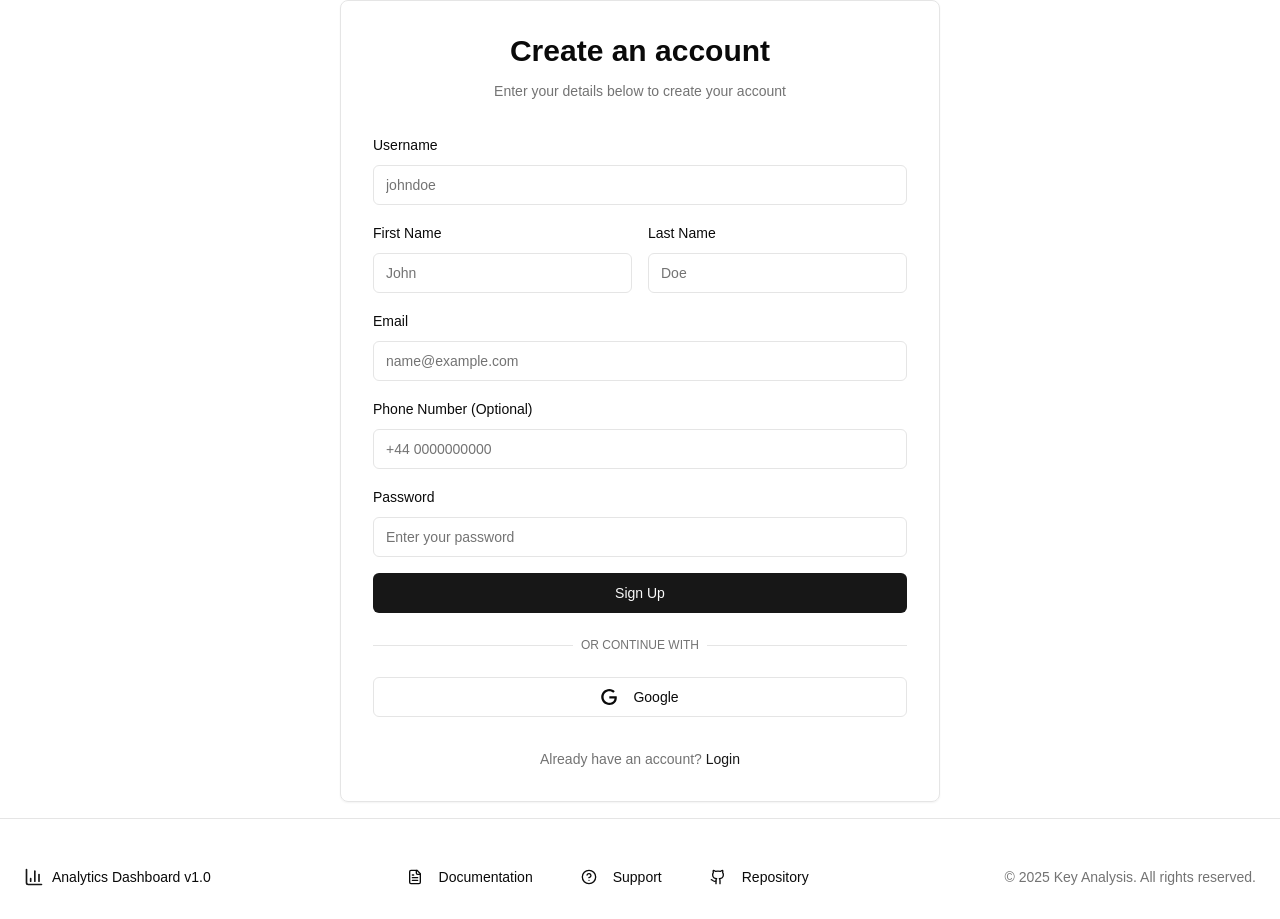
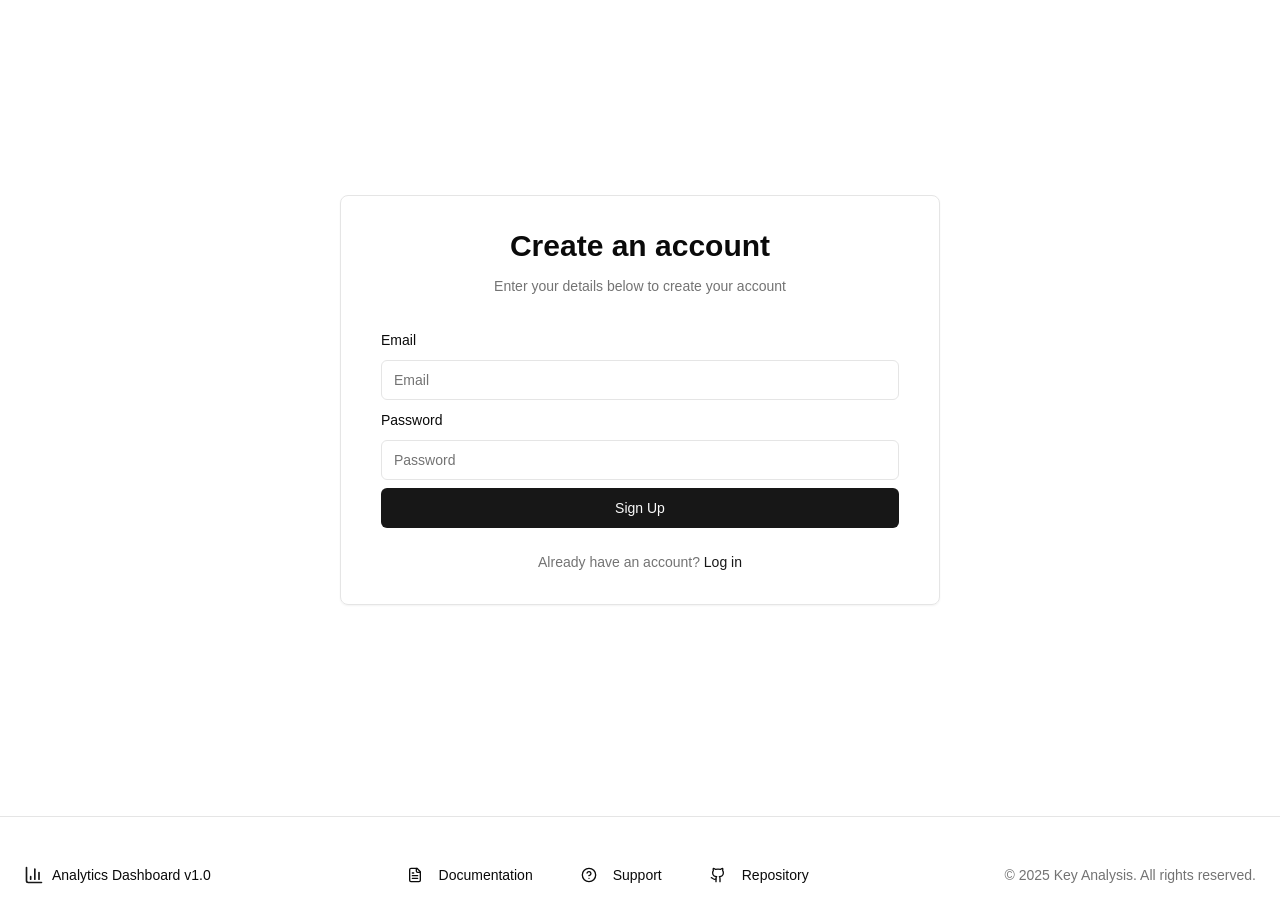
Before and after one commit to Egham-4/Royal-Hackaway-V8, a Next.js app in the folder frontend/: page /signup in a window 1280 px wide. Built offline with nearby package versions, Linux system fonts and the light colour scheme.

Commit message:
completed login and signup page.

```diff
--- a/frontend/package.json
+++ b/frontend/package.json
@@ -17,11 +17,12 @@
     "@radix-ui/react-separator": "^1.1.2",
     "@radix-ui/react-slot": "^1.1.2",
     "@radix-ui/react-tooltip": "^1.1.8",
+    "@supabase/supabase-js": "^2.48.1",
     "ai": "^4.1.26",
     "class-variance-authority": "^0.7.1",
     "clsx": "^2.1.1",
     "lucide-react": "^0.475.0",
-    "next": "15.1.6",
+    "next": "15.1.7",
     "next-themes": "^0.4.4",
     "react": "^19.0.0",
     "react-dom": "^19.0.0",
--- a/frontend/src/app/home/(components)/AddProjectDialog.tsx
+++ b/frontend/src/app/home/(components)/AddProjectDialog.tsx
@@ -50,9 +50,8 @@ export function AddProjectDialog({
             onChange={(e) => setDescription(e.target.value)}
             required
           />
-          <DialogTrigger>
-            <Button onClick={handleSubmit}>Create Project</Button>
-          </DialogTrigger>
+          {/* Use a regular Button with an onClick handler */}
+          <Button onClick={handleSubmit}>Create Project</Button>
         </div>
       </DialogContent>
     </Dialog>
--- a/frontend/src/app/login/page.tsx
+++ b/frontend/src/app/login/page.tsx
@@ -1,138 +1,104 @@
-"use client";
+"use client"; // Mark this as a Client Component
 
 import { useState } from "react";
-import Link from "next/link";
+import { supabase } from "@/lib/supabase";
 import { useRouter } from "next/navigation";
-import { Button } from "@/components/ui/button";
 import { Input } from "@/components/ui/input";
 import { Label } from "@/components/ui/label";
+import { Alert, AlertDescription, AlertTitle } from "@/components/ui/alert";
 import { Icons } from "@/components/icons";
-import { Alert, AlertTitle, AlertDescription } from "@/components/ui/alert";
 import { AlertCircle } from "lucide-react";
-import { buildApiUrl, saveToken, saveUser } from "../utils/auth";
+import { Button } from "@/components/ui/button";
 
-export default function LoginPage() {
-  const [isLoading, setIsLoading] = useState(false);
-  const [error, setError] = useState('');
-
+export default function Login() {
+  const [email, setEmail] = useState<string>("");
+  const [password, setPassword] = useState<string>("");
+  const [error, setError] = useState<string>("");
+  const [isLoading, setIsLoading] = useState<boolean>(false);
   const router = useRouter();
 
-  async function onSubmit(event: React.SyntheticEvent) {
-    event.preventDefault();
-    setIsLoading(true);
+  const handleLogin = async (e: React.FormEvent) => {
+    e.preventDefault();
+    setIsLoading(true); // Start loading
+    setError("");
 
-    let formData = {
-      email: loginform.email.value,
-      password: loginform.password.value
+    try {
+      const { error } = await supabase.auth.signInWithPassword({
+        email,
+        password,
+      });
+
+      if (error) {
+        setError(error.message);
+      } else {
+        router.push("/home"); // Redirect to dashboard after login
       }
-    let loginUrl = buildApiUrl('/auth/login')
-
-    let response = await fetch(loginUrl, {
-      method: "POST",
-      headers: {
-        "Content-Type": "application/json"
-      },
-      body: JSON.stringify(formData)
-
-    })
-
-    let json = await response.json()
-    console.log(json)
-
-    if (response.status == 200) {
-      saveToken(json.access_token)
-      saveUser(json.user)
-      router.push("/home");
+    } catch (err) {
+      setError("An unexpected error occurred.");
+    } finally {
+      setIsLoading(false); // Stop loading
     }
-
-    if (response.status == 401) {
-      setError(json.error)
-      loginform.reset()
-    }
-
-    // stop loading
-    setIsLoading(false)
-  }
+  };
 
   return (
+    <div>
       <div className="min-h-screen flex items-center justify-center bg-background">
-      <div className="relative mx-auto w-full max-w-[400px] space-y-8 p-8 border rounded-lg shadow-sm">
+        <div className="relative mx-auto w-full max-w-[600px] space-y-8 p-8 border rounded-lg shadow-sm">
           <div className="flex flex-col space-y-3 text-center">
-          <h1 className="text-3xl font-bold">Welcome back</h1>
+            <h1 className="text-3xl font-bold">Log in to your account</h1>
             <p className="text-sm text-muted-foreground">
-            Enter your credentials to access your account
+              Enter your details below to log in
             </p>
           </div>
-
-        <form name="loginform" onSubmit={onSubmit} className="space-y-4">
+          <div className="space-y-6 m-2">
+            <form onSubmit={handleLogin}>
               <div className="space-y-2">
                 <Label htmlFor="email">Email</Label>
                 <Input
-              id="email"
-              placeholder="name@example.com"
                   type="email"
-              autoCapitalize="none"
-              autoComplete="email"
-              autoCorrect="off"
-              disabled={isLoading}
-              name="email"
+                  placeholder="Email"
+                  value={email}
+                  onChange={(e) => setEmail(e.target.value)}
+                  required
                 />
               </div>
-          <div className="space-y-2">
+              <div className="space-y-2 mt-2">
                 <Label htmlFor="password">Password</Label>
                 <Input
-              id="password"
-              placeholder="Enter your password"
                   type="password"
-              disabled={isLoading}
-              name="password"
+                  placeholder="Password"
+                  value={password}
+                  onChange={(e) => setPassword(e.target.value)}
+                  required
                 />
               </div>
+              <Button
+                type="submit"
+                className="w-full mt-2"
+                disabled={isLoading}
+              >
+                {isLoading && (
+                  <Icons.spinner className="mr-2 h-4 w-4 animate-spin" />
+                )}
+                Log In
+              </Button>
+            </form>
 
-          {
-            error ?
+            {error && (
               <Alert variant="destructive">
                 <AlertCircle className="h-4 w-4" />
                 <AlertTitle>Error</AlertTitle>
                 <AlertDescription>{error}</AlertDescription>
-              </Alert> : null
-          }
-
-
-
-          <Button className="w-full" disabled={isLoading}>
-            {isLoading && (
-              <Icons.spinner className="mr-2 h-4 w-4 animate-spin" />
+              </Alert>
             )}
-            Sign In
-          </Button>
-        </form>
-
-        <div className="relative">
-          <div className="absolute inset-0 flex items-center">
-            <span className="w-full border-t" />
-          </div>
-          <div className="relative flex justify-center text-xs uppercase">
-            <span className="bg-background px-2 text-muted-foreground">
-              Or continue with
-            </span>
+            <p className="text-sm text-muted-foreground text-center">
+              Don't have an account?{" "}
+              <a href="/signup" className="text-primary hover:underline">
+                Sign up
+              </a>
+            </p>
           </div>
         </div>
-
-        <Button variant="outline" className="w-full" disabled={isLoading}>
-          <Icons.google className="mr-2 h-4 w-4" />
-          Google
-        </Button>
-
-        <p className="text-center text-sm text-muted-foreground">
-          Don't have an account?{" "}
-          <Link
-            href="/signup"
-            className="font-medium text-primary hover:underline"
-          >
-            Sign up
-          </Link>
-        </p>
       </div>
     </div>
   );
--- a/frontend/src/app/signup/page.tsx
+++ b/frontend/src/app/signup/page.tsx
@@ -1,61 +1,47 @@
-"use client";
+"use client"; // Mark this as a Client Component
 
 import { useState } from "react";
-import Link from "next/link";
-import { Button } from "@/components/ui/button";
+import { supabase } from "@/lib/supabase";
+import { useRouter } from "next/navigation";
 import { Input } from "@/components/ui/input";
 import { Label } from "@/components/ui/label";
-import { Alert, AlertDescription, AlertTitle } from "@/components/ui/alert"
+import { Alert, AlertDescription, AlertTitle } from "@/components/ui/alert";
 import { Icons } from "@/components/icons";
-import { useRouter } from "next/navigation";
 import { AlertCircle } from "lucide-react";
-import { buildApiUrl } from "../utils/auth";
+import { Button } from "@/components/ui/button";
 
-export default function SignUpPage() {
-  const [isLoading, setIsLoading] = useState(false);
-  const [error, setError] = useState('')
-  const router = useRouter()
+export default function SignUp() {
+  const [email, setEmail] = useState<string>("");
+  const [password, setPassword] = useState<string>("");
+  const [error, setError] = useState<string>("");
+  const [isLoading, setIsLoading] = useState<boolean>(false);
+  const router = useRouter();
 
-  async function onSubmit(event: React.SyntheticEvent) {
-    event.preventDefault();
-    setIsLoading(true);
-    // send forma data to backend
-    let formData = {
-      firstname: registerform.firstName.value,
-      lastname: registerform.lastname.value,
-      username: registerform.username.value,
-      email: registerform.email.value,
-      phone_number: registerform.phone.value || "",
-      password: registerform.password.value,
+  const handleSignUp = async (e: React.FormEvent) => {
+    e.preventDefault();
+    setIsLoading(true); // Start loading
+    setError("");
+
+    try {
+      const { error } = await supabase.auth.signUp({
+        email,
+        password,
+      });
+
+      if (error) {
+        setError(error.message);
+      } else {
+        router.push("/login"); // Redirect to dashboard after sign-up
       }
-
-    //let response = await fetch(process.env.API_URL + '/auth/register')
-    let registerUrl = buildApiUrl('/auth/register')
-    let response = await fetch(registerUrl, {
-      method: "POST",
-      headers: {
-        "Content-Type": "application/json"
-      },
-      body: JSON.stringify(formData)
-
-    })
-
-    let json = await response.json()
-
-    if (response.status == 200) {
-      router.push('/login')
+    } catch (err) {
+      setError("An unexpected error occurred.");
+    } finally {
+      setIsLoading(false); // Stop loading
     }
-
-    if (response.status == 409) {
-      setError(json.error)
-      registerform.reset()
-    }
-
-    // stop loading
-    setIsLoading(false)
-  }
+  };
 
   return (
+    <div>
       <div className="min-h-screen flex items-center justify-center bg-background">
         <div className="relative mx-auto w-full max-w-[600px] space-y-8 p-8 border rounded-lg shadow-sm">
           <div className="flex flex-col space-y-3 text-center">
@@ -64,119 +50,54 @@ export default function SignUpPage() {
               Enter your details below to create your account
             </p>
           </div>
-
-        <div className="space-y-6">
-          <form name="registerform" onSubmit={onSubmit} className="space-y-4">
+          <div className="space-y-6 m-2">
+            <form onSubmit={handleSignUp}>
               <div className="space-y-2">
-              <Label htmlFor="username">Username</Label>
+                <Label htmlFor="email">Email</Label>
                 <Input
-                id="username"
-                placeholder="johndoe"
-                name="username"
-                type="text"
-                autoCapitalize="none"
-                autoComplete="username"
-                autoCorrect="off"
-                disabled={isLoading}
+                  type="email"
+                  placeholder="Email"
+                  value={email}
+                  onChange={(e) => setEmail(e.target.value)}
                   required
                 />
               </div>
-
-            <div className="grid gap-4 grid-cols-2">
-              <div className="space-y-2">
-                <Label htmlFor="firstName">First Name</Label>
-                <Input name="firstName" id="firstname" placeholder="John" required disabled={isLoading} />
-              </div>
-
-              <div className="space-y-2">
-                <Label htmlFor="lastName">Last Name</Label>
-                <Input id="lastName" name="lastname" placeholder="Doe" required disabled={isLoading} />
-              </div>
-            </div>
-
-            <div className="space-y-2">
-              <Label htmlFor="email">Email</Label>
+              <div className="space-y-2 mt-2">
+                <Label htmlFor="password">Password</Label>
                 <Input
-                id="email"
-                placeholder="name@example.com"
-                type="email"
-                name="email"
-                autoCapitalize="none"
-                autoComplete="email"
-                autoCorrect="off"
-                disabled={isLoading}
+                  type="password"
+                  placeholder="Password"
+                  value={password}
+                  onChange={(e) => setPassword(e.target.value)}
                   required
                 />
               </div>
-
-            <div className="space-y-2">
-              <Label htmlFor="phone">Phone Number (Optional)</Label>
-              <Input
-                id="phone"
-                name="phone"
-                placeholder="+44 0000000000"
-                type="tel"
-                autoComplete="tel"
+              <Button
+                type="submit"
+                className="w-full mt-2"
                 disabled={isLoading}
-              />
-            </div>
-
-            <div className="space-y-2">
-              <Label htmlFor="password">Password</Label>
-              <Input
-                id="password"
-                name="password"
-                placeholder="Enter your password"
-                type="password"
-                disabled={isLoading}
-                required
-              />
-            </div>
-
-            {
-              error ?
-                <Alert variant="destructive">
-                  <AlertCircle className="h-4 w-4" />
-                  <AlertTitle>Error</AlertTitle>
-                  <AlertDescription>{error}</AlertDescription>
-                </Alert> : null
-            }
-
-
-            <Button className="w-full" disabled={isLoading}>
+              >
                 {isLoading && (
                   <Icons.spinner className="mr-2 h-4 w-4 animate-spin" />
                 )}
                 Sign Up
               </Button>
             </form>
-
-          <div className="relative">
-            <div className="absolute inset-0 flex items-center">
-              <span className="w-full border-t" />
-            </div>
-            <div className="relative flex justify-center text-xs uppercase">
-              <span className="bg-background px-2 text-muted-foreground">
-                Or continue with
-              </span>
+            {error && (
+              <Alert variant="destructive">
+                <AlertCircle className="h-4 w-4" />
+                <AlertTitle>Error</AlertTitle>
+                <AlertDescription>{error}</AlertDescription>
+              </Alert>
+            )}
+            <p className="text-sm text-muted-foreground text-center">
+              Already have an account?{" "}
+              <a href="/login" className="text-primary hover:underline">
+                Log in
+              </a>
+            </p>
           </div>
         </div>
-
-          <Button variant="outline" className="w-full" disabled={isLoading}>
-            <Icons.google className="mr-2 h-4 w-4" />
-            Google
-          </Button>
-        </div>
-
-        <p className="text-center text-sm text-muted-foreground">
-          Already have an account?{" "}
-          <Link
-            href="/login"
-            className="font-medium text-primary hover:underline"
-          >
-            Login
-          </Link>
-        </p>
       </div>
     </div>
   );
--- /dev/null
+++ b/frontend/src/lib/supabase.ts
@@ -0,0 +1,6 @@
+import { createClient } from "@supabase/supabase-js";
+
+const supabaseUrl = process.env.NEXT_PUBLIC_SUPABASE_URL!;
+const supabaseAnonKey = process.env.NEXT_PUBLIC_SUPABASE_ANON_KEY!;
+
+export const supabase = createClient(supabaseUrl, supabaseAnonKey);
```
Also changed, not shown: frontend/src/app/home/page.tsx (+2 -45 lines), 2 other files (tests, documents, lock files or other folders). Lines whose indentation alone changed are shown as unchanged.
